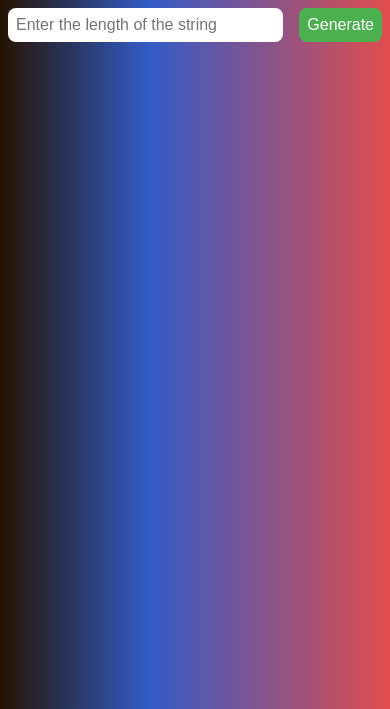
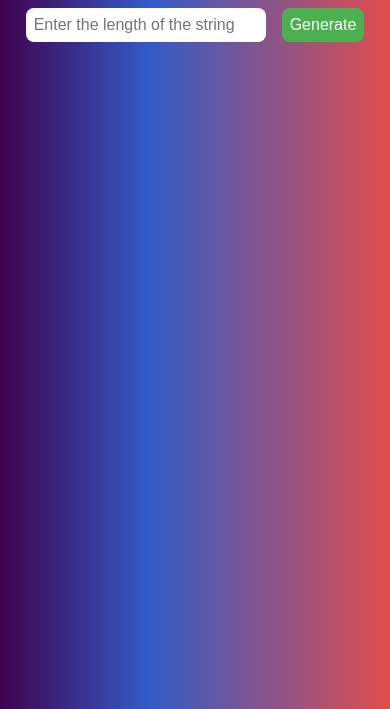
Before and after one commit to rachelannec/random-string-generator, a plain HTML site: page index.html in a window 390 px wide. Shown: the part 135-844 px from the top of the page. Drawn offline with Linux system fonts and the light colour scheme.

Commit message:
Add favicon and enhance result display styling

```diff
--- a/index.html
+++ b/index.html
@@ -4,7 +4,7 @@
     <meta charset="UTF-8">
     <meta name="viewport" content="width=device-width, initial-scale=1.0">
     <title>Random String Generator</title>
-
+    <link rel="shortcut icon" href="asset/icon.ico" type="image/x-icon">
     <link rel="stylesheet" href="style.css">
 </head>
 <body>
@@ -22,7 +22,9 @@
                 <input type="text" id="length" placeholder="Enter the length of the string">
                 <button type="submit">Generate</button>
             </form>
-            <p><span id="resultGenerate"></span> </p>
+            <div class="result">
+                <p><span id="resultGenerate"></span> </p>
+            </div>
             <button id="copyButton">Copy</button>
         </div>
     </div>
--- a/style.css
+++ b/style.css
@@ -8,7 +8,9 @@ body{
     font-family: system-ui, -apple-system, BlinkMacSystemFont, 'Segoe UI', Roboto, Oxygen, Ubuntu, Cantarell, 'Open Sans', 'Helvetica Neue', sans-serif;
     color: #ece0e0;
     background: rgb(36,19,0);
-    background: linear-gradient(90deg, rgba(36,19,0,1) 0%, rgba(50,91,199,1) 38%, rgb(224, 77, 77) 100%);
+    background: linear-gradient(90deg, rgb(65, 1, 78) 0%, rgba(50,91,199,1) 38%, rgb(224, 77, 77) 100%);
+    background-repeat: no-repeat;
+
 }
 
 #container{
@@ -111,5 +113,27 @@ div .info{
 
 div a:hover + .info{
     display: flex;
-    justify-content: flex-end;
+    justify-content: flex-start;
 }
+
+.result{
+    width: 500px;
+    word-wrap: break-word;
+    text-align: center;
+    padding: 5px;
+}
+
+@media screen and (max-width: 768px){
+
+    #generatorContainer input{
+        width: 15rem;
+    }
+
+    #generatorContainer button{
+        width: auto;
+    }
+
+    .result{
+        width: 80%;
+    }
+}
```
Also changed, not shown: asset/icon.ico (added).
